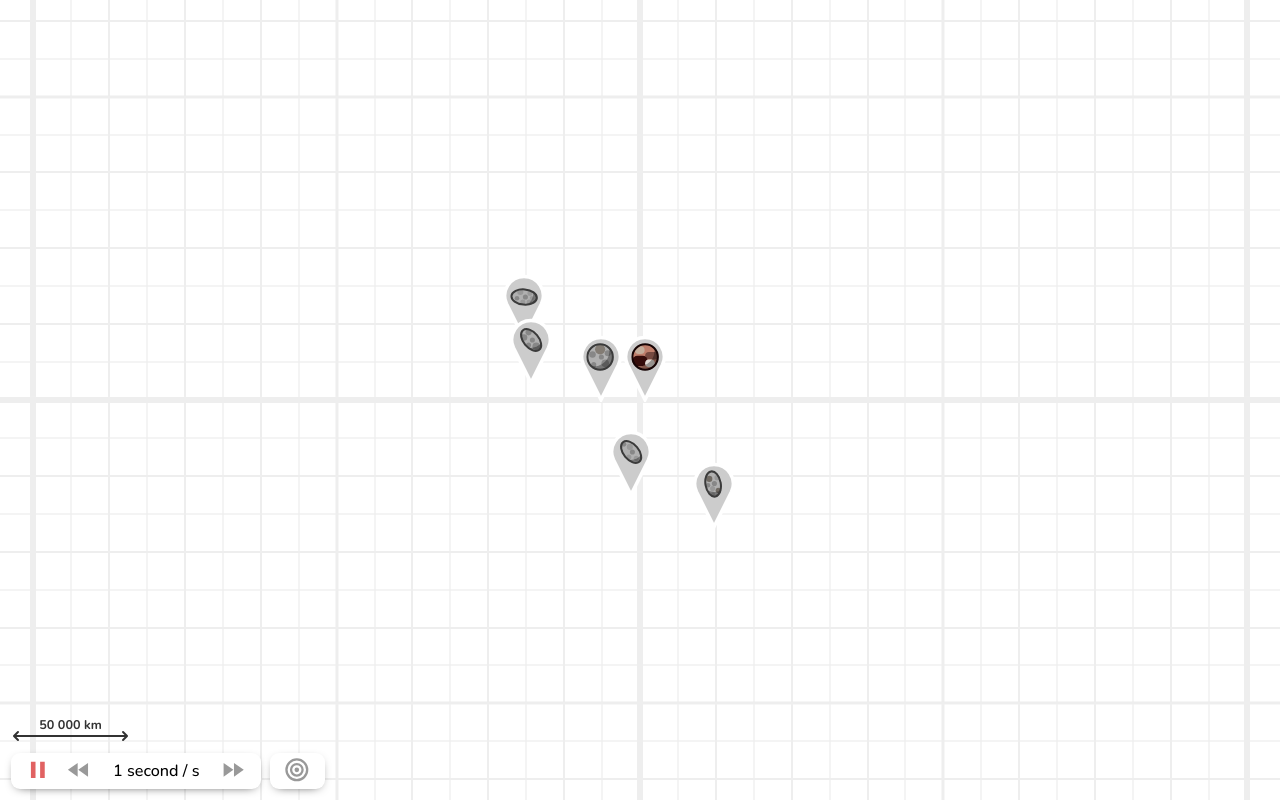
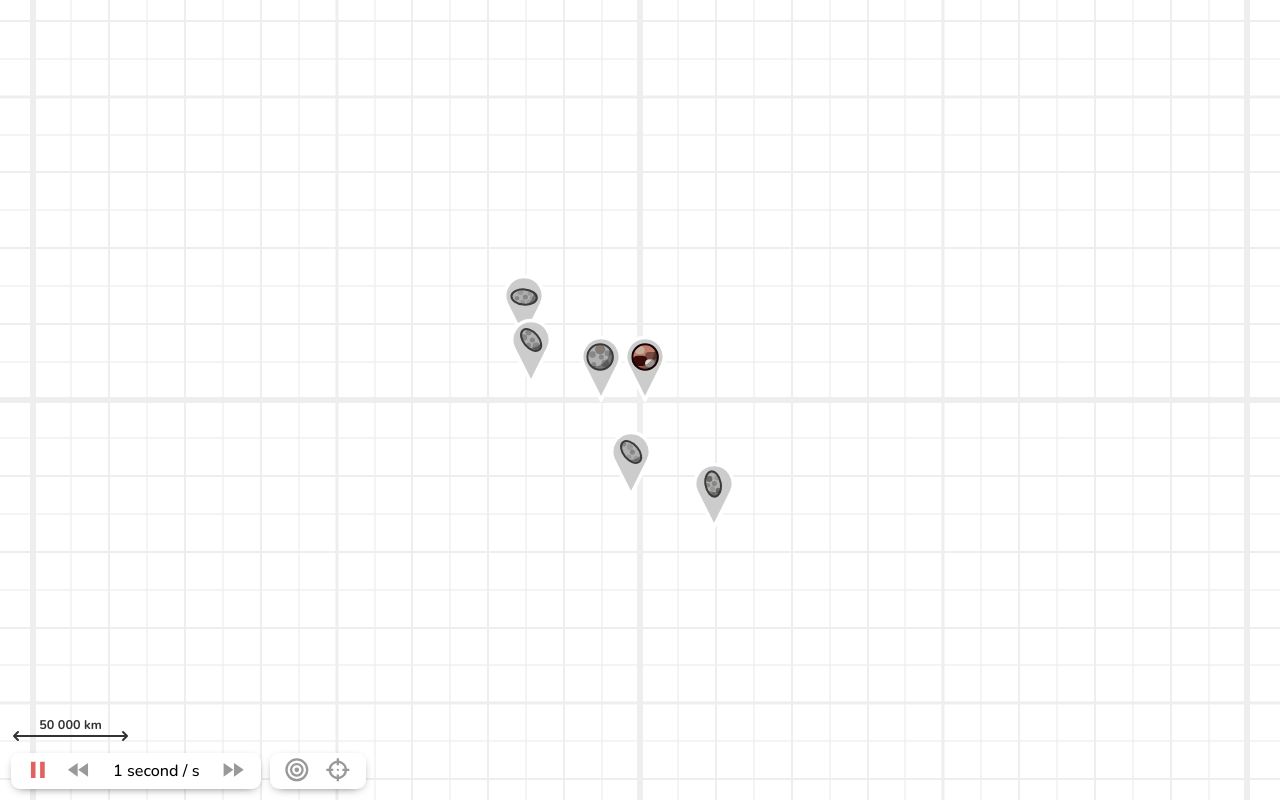
Before and after one commit to dirckvdende/gravity-sim, a Vue app: page / in a window 1280 px wide. Built offline with nearby package versions, Linux system fonts and the light colour scheme; the HTML template or start-up script is replaced by a standard one.

Commit message:
Added "reset to barycenter" button

```diff
--- a/src/App.vue
+++ b/src/App.vue
@@ -9,7 +9,9 @@
     import type { RenderedIcon } from './map/icons/IconRenderer.vue';
 
     const { speed, showBarycenter } = storeToRefs(useOptionsStore())
-    const { objects, barycenter } = useGravitySim(ref({ speed }))
+    const sim = useGravitySim(ref({ speed }))
+    const { objects, barycenter } = sim
+
 
     const history = ref<Vector2[][]>([])
 
@@ -113,7 +115,7 @@
     <Map
         :icons="icons"
         :paths="history" />
-    <BottomSettings ref="bottom-settings" />
+    <BottomSettings ref="bottom-settings" :sim="sim" />
 </template>
 
 <style lang="scss" module>
--- a/src/sim/sim.ts
+++ b/src/sim/sim.ts
@@ -44,6 +44,11 @@ export type GravitySim = {
     objects: Ref<GravityObject[]>,
     /** Computed ref of the center of mass */
     barycenter: ComputedRef<Vector2>,
+    /**
+     * Reset the barycenter to (0, 0) and adapt velocities such that barycenter
+     * doesn't move
+     */
+    resetToBarycenter: () => void,
 }
 
 /**
@@ -113,6 +118,32 @@ GravitySim {
         return total.scale(1 / mass)
     })
 
-    return { objects, barycenter }
+    /**
+     * Velocity of the barycenter (i.e. total shift of the system over time)
+     */
+    function barycenterVelocity(): Vector2 {
+        let total = Vector2.Zero
+        let mass = 0
+        for (const object of objects.value) {
+            total = total.add(object.velocity.scale(object.mass))
+            mass += object.mass
+        }
+        return mass == 0 ? Vector2.Zero : total.scale(1 / mass)
+    }
+
+    /**
+     * Normalize positions and velocities such that barycenter is at (0, 0) and
+     * doesn't move
+     */
+    function resetToBarycenter(): void {
+        const position = barycenter.value
+        const velocity = barycenterVelocity()
+        for (const object of objects.value) {
+            object.position = object.position.subtract(position)
+            object.velocity = object.velocity.subtract(velocity)
+        }
+    }
+
+    return { objects, barycenter, resetToBarycenter }
 
 }
--- a/src/ui/BottomSettings.vue
+++ b/src/ui/BottomSettings.vue
@@ -1,5 +1,6 @@
 <script lang="ts" setup>
-    import { mdiFastForward, mdiRewind, mdiPause, mdiPlay, mdiBullseye } from '@mdi/js';
+    import { mdiFastForward, mdiRewind, mdiPause, mdiPlay, mdiBullseye,
+    mdiTarget } from '@mdi/js';
     import { computed, ref } from 'vue';
     import { useKeyEvent } from '../util/keyEvent';
     import MenuSection from './templates/MenuSection.vue';
@@ -8,6 +9,12 @@
     import BottomMenu from './templates/BottomMenu.vue';
     import { useOptionsStore } from '@/stores/options';
     import { storeToRefs } from 'pinia';
+    import type { GravitySim } from '@/sim/sim';
+
+    const { sim } = defineProps<{
+        /** Simulation object */
+        sim: GravitySim,
+    }>()
 
     const { speed, showBarycenter } = storeToRefs(useOptionsStore())
 
@@ -89,6 +96,10 @@
                 :style="{
                     '--icon-color': showBarycenter ? '#9f30b3' : undefined,
                 }">Barycenter</MenuButton>
+            <MenuButton
+                :icon="mdiTarget"
+                @click="() => sim.resetToBarycenter()"
+            >Reset to barycenter</MenuButton>
         </MenuSection>
     </BottomMenu>
 </template>
```
